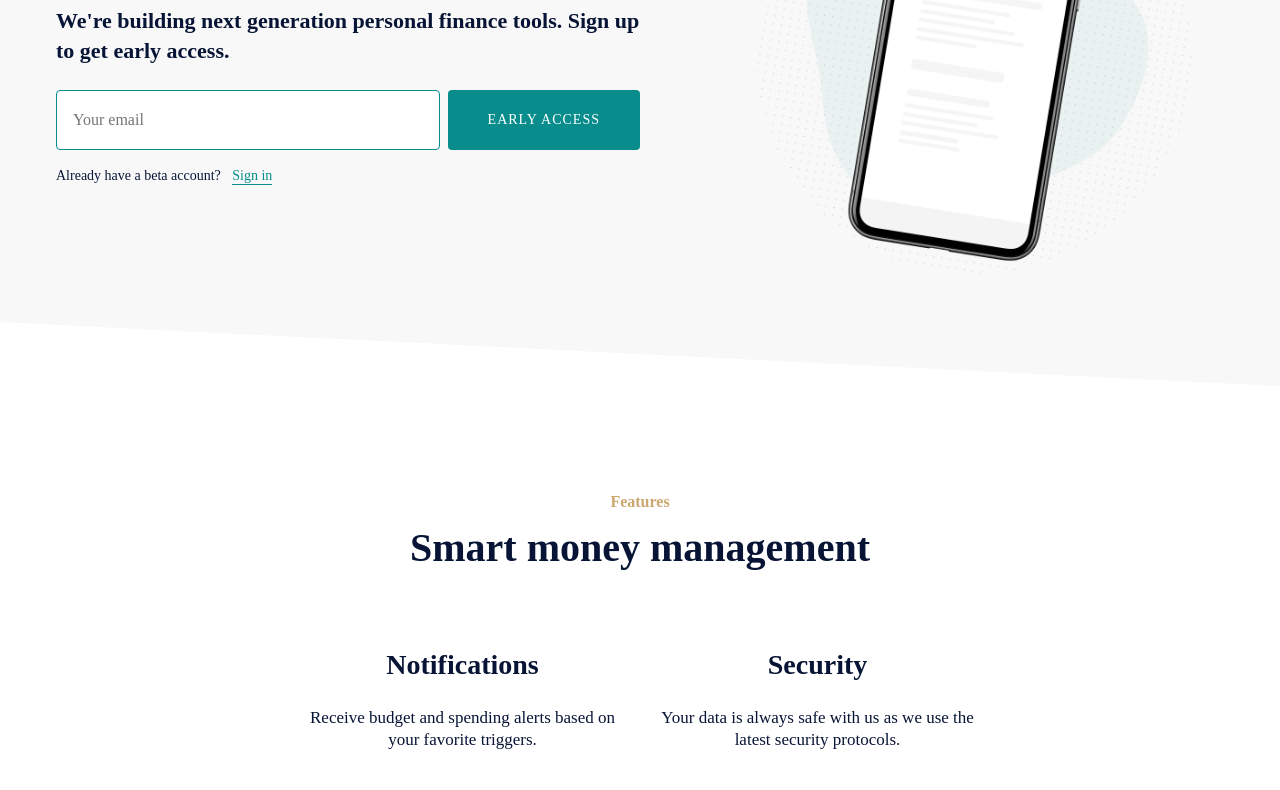
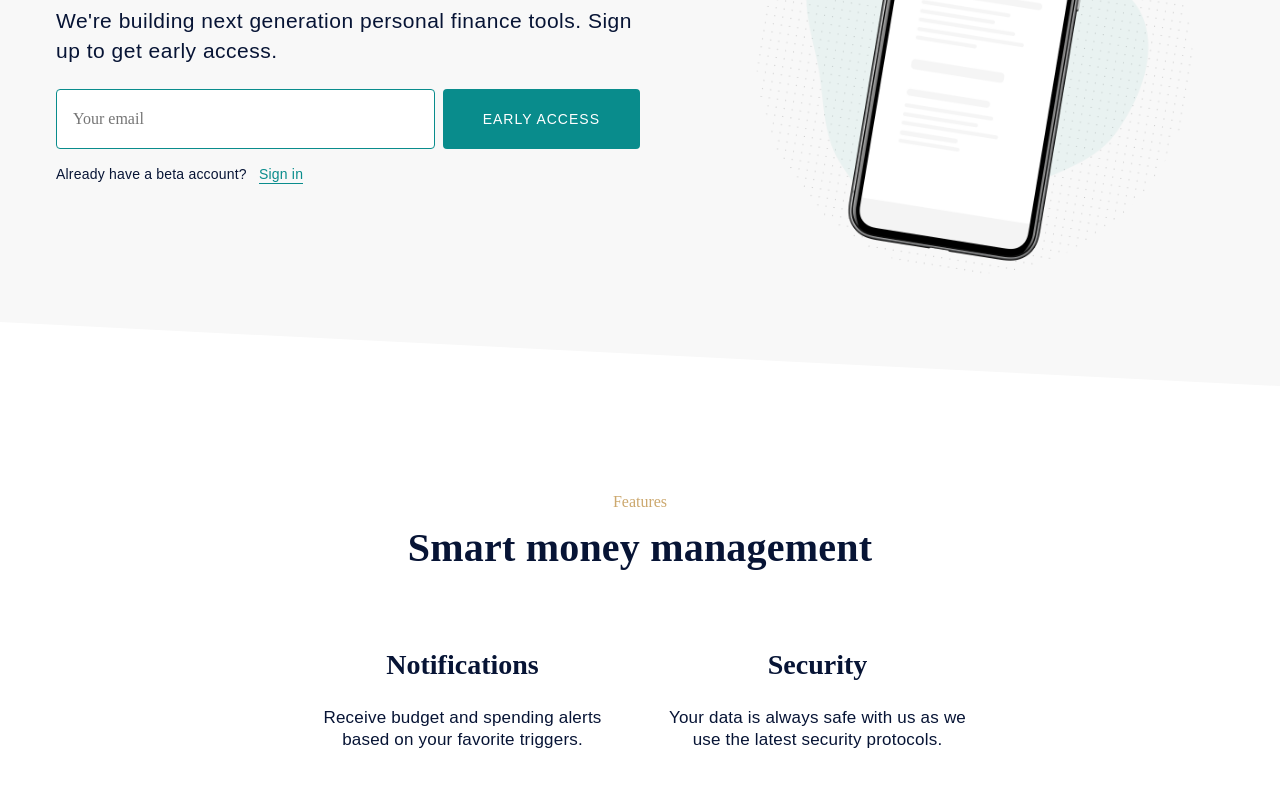
Before and after one commit to keegn/gatsby-starter-saas-marketing, a Gatsby site: page / in a window 1280 px wide. Shown: the part 335-1125 px from the top of the page. Built offline with nearby package versions, Linux system fonts and the light colour scheme; Gatsby itself is replaced by a stand-in of ours.

Commit message:
Handle FOUT

```diff
--- a/gatsby-config.js
+++ b/gatsby-config.js
@@ -33,7 +33,7 @@
     {
       resolve: "gatsby-omni-font-loader",
       options: {
-        enableListener: false,
+        enableListener: true,
         custom: [
           {
             name: [
--- a/src/styles/GlobalStyles.js
+++ b/src/styles/GlobalStyles.js
@@ -13,10 +13,26 @@
 
   }
 
-  body {
+  .wf-hk-grotesk-normal--loaded {
     font-family: ${props => props.theme.font.primary};
   }
 
+  body:not(.wf-hk-grotesk-normal--loaded) {
+    font-family: Arial, Helvetica, sans-serif;
+    ${props => props.theme.font_size.xsmall};
+    line-height: 1.15;
+    letter-spacing: 0.2px;
+
+    h2, h5 {
+      font-weight: 400;
+    }
+
+    h2 {
+      font-size: 21px;
+      line-height: 1.4;
+      letter-spacing: 0.5px;
+    }
+  }
 
   h1 {
     ${props => props.theme.font_size.xlarge};
```
